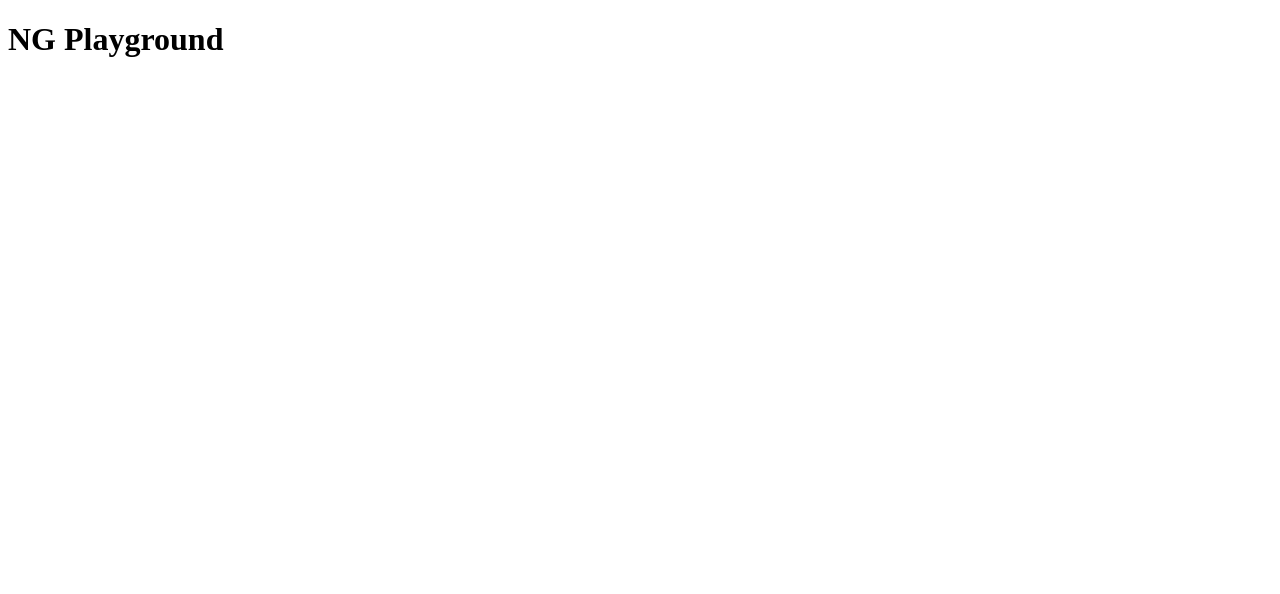
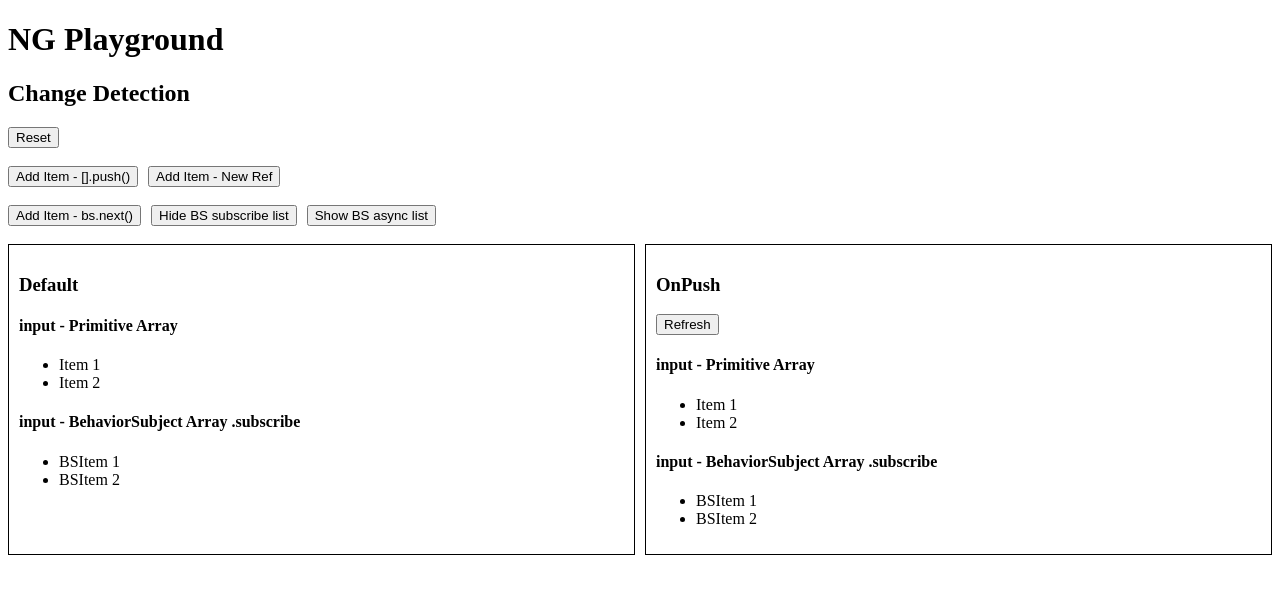
Before and after one commit to bineeshb/ng-playground, an Angular app: page /change-detection in a window 1280 px wide. Before the commit this address led to /. Shown: the top 594 px of the page. Built offline with nearby package versions, Linux system fonts and the light colour scheme.

Commit message:
Add ChangeDetection

```diff
--- a/src/app.routes.ts
+++ b/src/app.routes.ts
@@ -1,11 +1,17 @@
 import { Routes } from '@angular/router';
 
-export const appRoutes: Routes = [{
+export const appRoutes: Routes = [
+  {
+    path: 'change-detection',
+    loadComponent: () => import('./features/change-detection/change-detection.component').then(c => c.ChangeDetectionComponent)
+  },
+  {
     path: 'named-router-outlets',
     loadChildren: () => import('./features/named-router-outlets/named-router-outlets.component')
   },
   {
     path: '',
-  redirectTo: 'named-router-outlets',
+    redirectTo: 'change-detection',
     pathMatch: 'full'
-}];
+  }
+];
--- /dev/null
+++ b/src/features/change-detection/change-detection.component.html
@@ -0,0 +1,24 @@
+<h2>Change Detection</h2>
+<button (click)="initData()">Reset</button>
+<br/><br/>
+<button (click)="pushItem()">Add Item - [].push()</button>
+<button (click)="addItem()">Add Item - New Ref</button>
+<br/><br/>
+<button (click)="addBSItem()">Add Item - bs.next()</button>
+<button (click)="toggleBSSubList()">
+  @if(showBSSubList) { Hide } @else { Show }
+  BS subscribe list
+</button>
+<button (click)="toggleBSAsyncList()">
+  @if(showBSAsyncList) { Hide } @else { Show }
+  BS async list
+</button>
+<br/><br/>
+<div class="wrapper">
+  <div class="col">
+    <app-default [items]="items" [bsItems]="bsItems" [showBSSubList]="showBSSubList" [showBSAsyncList]="showBSAsyncList"></app-default>
+  </div>
+  <div class="col">
+    <app-onpush [items]="items" [bsItems]="bsItems" [showBSSubList]="showBSSubList" [showBSAsyncList]="showBSAsyncList"></app-onpush>
+  </div>
+</div>
--- /dev/null
+++ b/src/features/change-detection/change-detection.component.ts
@@ -0,0 +1,46 @@
+import { Component } from '@angular/core';
+import { DefaultComponent } from './default/default.component';
+import { OnpushComponent } from './onpush/onpush.component';
+import { BehaviorSubject } from 'rxjs';
+
+@Component({
+  selector: 'app-change-detection',
+  imports: [DefaultComponent, OnpushComponent],
+  templateUrl: './change-detection.component.html',
+  styleUrl: './change-detection.component.scss'
+})
+export class ChangeDetectionComponent {
+  items: string[] = [];
+  bsItems: BehaviorSubject<string[]> = new BehaviorSubject([] as string[]);
+  showBSSubList = true;
+  showBSAsyncList = false;
+
+  constructor() {
+    this.initData();
+  }
+
+  initData(): void {
+    this.items = Array.from({ length: 2 }).map((_, i) => `Item ${i + 1}`);
+    this.bsItems = new BehaviorSubject(Array.from({ length: 2 }).map((_, i) => `BSItem ${i + 1}`));
+  }
+
+  pushItem(): void {
+    this.items.push(`Item ${this.items.length + 1}`);
+  }
+
+  addItem(): void {
+    this.items = [...this.items, `Item ${this.items.length + 1}`];
+  }
+
+  addBSItem(): void {
+    this.bsItems.next([...this.bsItems.value, `BSItem ${this.bsItems.value.length + 1}`]);
+  }
+
+  toggleBSSubList(): void {
+    this.showBSSubList = !this.showBSSubList;
+  }
+
+  toggleBSAsyncList(): void {
+    this.showBSAsyncList = !this.showBSAsyncList;
+  }
+}
--- /dev/null
+++ b/src/features/change-detection/default/default.component.html
@@ -0,0 +1,23 @@
+<h3>Default</h3>
+<h4>input - Primitive Array</h4>
+<ul>
+  @for(item of items(); track $index) {
+    <li>{{ item }}</li>
+  }
+</ul>
+@if(showBSSubList()) {
+  <h4>input - BehaviorSubject Array .subscribe</h4>
+  <ul>
+    @for(item of bsItemsList; track $index) {
+      <li>{{ item }}</li>
+    }
+  </ul>
+}
+@if(showBSAsyncList()) {
+  <h4>input - BehaviorSubject Array | async</h4>
+  <ul>
+    @for(item of bsItems() | async; track $index) {
+      <li>{{ item }}</li>
+    }
+  </ul>
+}
--- /dev/null
+++ b/src/features/change-detection/default/default.component.ts
@@ -0,0 +1,21 @@
+import { AsyncPipe } from '@angular/common';
+import { Component, OnInit, input } from '@angular/core';
+import { BehaviorSubject } from 'rxjs';
+
+@Component({
+  selector: 'app-default',
+  imports: [AsyncPipe],
+  templateUrl: './default.component.html',
+  styleUrl: './default.component.scss'
+})
+export class DefaultComponent implements OnInit {
+  showBSSubList = input(false);
+  showBSAsyncList = input(false);
+  items = input<string[]>([]);
+  bsItems = input(new BehaviorSubject<string[]>([]));
+  bsItemsList: string[] = [];
+
+  ngOnInit(): void {
+    this.bsItems().subscribe(list => this.bsItemsList = list);
+  }
+}
--- /dev/null
+++ b/src/features/change-detection/onpush/onpush.component.html
@@ -0,0 +1,24 @@
+<h3>OnPush</h3>
+<button (click)="refresh()">Refresh</button>
+<h4>input - Primitive Array</h4>
+<ul>
+  @for(item of items(); track $index) {
+    <li>{{ item }}</li>
+  }
+</ul>
+@if(showBSSubList()) {
+  <h4>input - BehaviorSubject Array .subscribe</h4>
+  <ul>
+    @for(item of bsItemsList; track $index) {
+      <li>{{ item }}</li>
+    }
+  </ul>
+}
+@if(showBSAsyncList()) {
+  <h4>input - BehaviorSubject Array | async</h4>
+  <ul>
+    @for(item of bsItems() | async; track $index) {
+      <li>{{ item }}</li>
+    }
+  </ul>
+}
--- /dev/null
+++ b/src/features/change-detection/onpush/onpush.component.ts
@@ -0,0 +1,27 @@
+import { AsyncPipe } from '@angular/common';
+import { ChangeDetectionStrategy, ChangeDetectorRef, Component, OnInit, inject, input } from '@angular/core';
+import { BehaviorSubject } from 'rxjs';
+
+@Component({
+  selector: 'app-onpush',
+  imports: [AsyncPipe],
+  templateUrl: './onpush.component.html',
+  styleUrl: './onpush.component.scss',
+  changeDetection: ChangeDetectionStrategy.OnPush
+})
+export class OnpushComponent implements OnInit {
+  cd = inject(ChangeDetectorRef);
+  showBSSubList = input(false);
+  showBSAsyncList = input(false);
+  items = input<string[]>([]);
+  bsItems = input(new BehaviorSubject<string[]>([]));
+  bsItemsList: string[] = [];
+
+  ngOnInit(): void {
+    this.bsItems().subscribe(list => this.bsItemsList = list);
+  }
+
+  refresh(): void {
+    this.cd.detectChanges();
+  }
+}
--- a/src/global_styles.scss
+++ b/src/global_styles.scss
@@ -1 +1,17 @@
-/* Add application styles & imports to this file! */
+.wrapper {
+  display: flex;
+
+  .col {
+    padding: 10px;
+    width: 50%;
+    border: 1px solid black;
+  }
+
+  .col + .col {
+    margin-left: 10px;
+  }
+}
+
+button + button {
+  margin-left: 10px;
+}
```
Also changed, not shown: src/features/change-detection/change-detection.component.scss (added), src/features/change-detection/default/default.component.scss (added), src/features/change-detection/onpush/onpush.component.scss (added), 2 other files (tests, documents, lock files or other folders). Lines whose indentation alone changed are shown as unchanged.
